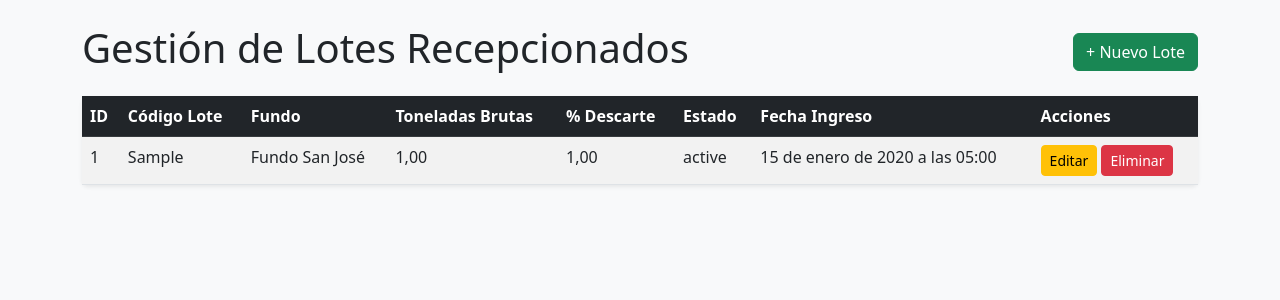
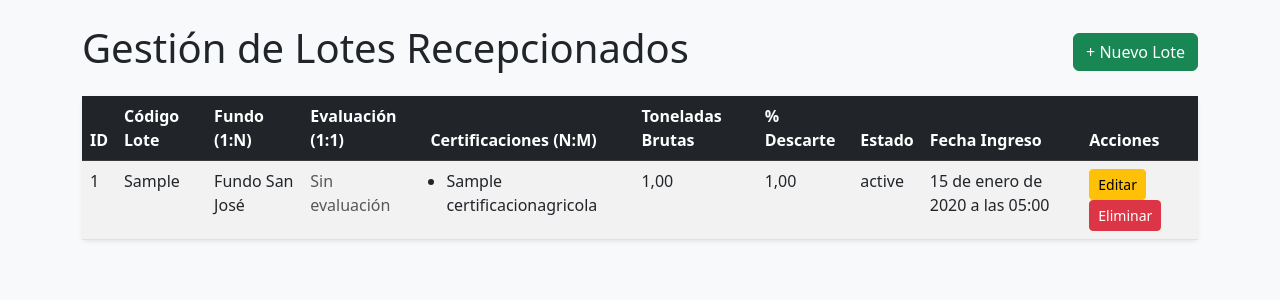
Before and after one commit to carlosjunco2025/AgroTrace-Lab05, a Django app: page /agrotrace/lotes/ in a window 1280 px wide. Shown: the part 56-356 px from the top of the page. Run offline with Django 5.2, Linux system fonts and the light colour scheme; data comes from the database, SQL or seed files in the repository; tables that the repository leaves empty hold one stand-in row (values such as "Sample post").

Commit message:
Proyecto AgroTrace completo con ORM y vistas

```diff
--- a/agrotrace/models.py
+++ b/agrotrace/models.py
@@ -31,12 +31,52 @@ class FundoProductor(models.Model):
         return self.nombre_fundo
 
 class LoteRecepcionado(models.Model):
-    fundo = models.ForeignKey(FundoProductor, on_delete=models.CASCADE, related_name='lotes')
+    # Relación 1:N (ForeignKey)
+    fundo = models.ForeignKey(
+        FundoProductor,
+        on_delete=models.CASCADE,
+        related_name='lotes'
+    )
     codigo_lote = models.CharField(max_length=50, unique=True)
     toneladas_brutas = models.DecimalField(max_digits=8, decimal_places=2)
     porcentaje_descarte = models.DecimalField(max_digits=5, decimal_places=2)
     estado_evaluacion = models.CharField(max_length=50)
     fecha_ingreso = models.DateTimeField(auto_now_add=True)
 
+    # Relación N:M mediante tabla intermedia 'through'
+    certificaciones = models.ManyToManyField(
+        CertificacionAgricola,
+        through='CertificacionLote',
+        related_name='lotes'
+    )
+
     def __str__(self):
         return f"{self.codigo_lote} - {self.fundo.nombre_fundo}"
+
+# Relación 1:1 (OneToOneField)
+class EvaluacionCalidadLote(models.Model):
+    lote = models.OneToOneField(
+        LoteRecepcionado,
+        on_delete=models.CASCADE,
+        related_name='evaluacion_calidad'
+    )
+    nivel_brix = models.DecimalField(max_digits=4, decimal_places=2)
+    firmeza_fruto = models.DecimalField(max_digits=4, decimal_places=2)
+    observaciones = models.TextField(blank=True, null=True)
+    fecha_evaluacion = models.DateField(auto_now_add=True)
+
+    def __str__(self):
+        return f"Evaluación {self.lote.codigo_lote}"
+
+# Tabla intermedia para la relación N:M
+class CertificacionLote(models.Model):
+    lote = models.ForeignKey(LoteRecepcionado, on_delete=models.CASCADE)
+    certificacion = models.ForeignKey(CertificacionAgricola, on_delete=models.CASCADE)
+    fecha_auditoria = models.DateField()
+    codigo_inspeccion = models.CharField(max_length=50)
+
+    class Meta:
+        unique_together = ('lote', 'certificacion')
+
+    def __str__(self):
+        return f"{self.lote.codigo_lote} - {self.certificacion.nombre_certificacion}"
--- a/agrotrace/templates/agrotrace/lote_list.html
+++ b/agrotrace/templates/agrotrace/lote_list.html
@@ -11,7 +11,9 @@
         <tr>
             <th>ID</th>
             <th>Código Lote</th>
-            <th>Fundo</th>
+            <th>Fundo (1:N)</th>
+            <th>Evaluación (1:1)</th>
+            <th>Certificaciones (N:M)</th>
             <th>Toneladas Brutas</th>
             <th>% Descarte</th>
             <th>Estado</th>
@@ -24,7 +26,32 @@
         <tr>
             <td>{{ lote.id }}</td>
             <td>{{ lote.codigo_lote }}</td>
+
+            <!-- Acceso Directo (1:N) -->
             <td>{{ lote.fundo.nombre_fundo }}</td>
+
+            <!-- Acceso Directo Inverso (1:1 a EvaluacionCalidadLote) -->
+            <td>
+                {% if lote.evaluacioncalidadlote %}
+                    Brix: {{ lote.evaluacioncalidadlote.nivel_brix }}° | pH: {{ lote.evaluacioncalidadlote.ph }}
+                {% else %}
+                    <span class="text-muted">Sin evaluación</span>
+                {% endif %}
+            </td>
+
+            <!-- Recorrido N:M (Certificaciones vinculadas) -->
+            <td>
+                {% if lote.certificaciones.all %}
+                    <ul class="mb-0 ps-3">
+                    {% for cert in lote.certificaciones.all %}
+                        <li>{{ cert.nombre_certificacion }}</li>
+                    {% endfor %}
+                    </ul>
+                {% else %}
+                    <span class="text-muted">Sin certificaciones</span>
+                {% endif %}
+            </td>
+
             <td>{{ lote.toneladas_brutas }}</td>
             <td>{{ lote.porcentaje_descarte }}</td>
             <td>{{ lote.estado_evaluacion }}</td>
@@ -36,7 +63,7 @@
         </tr>
         {% empty %}
         <tr>
-            <td colspan="8" class="text-center py-4 text-muted">No hay lotes registrados</td>
+            <td colspan="10" class="text-center py-4 text-muted">No hay lotes registrados</td>
         </tr>
         {% endfor %}
     </tbody>
--- a/agrotrace/views.py
+++ b/agrotrace/views.py
@@ -37,7 +37,15 @@ def fundo_delete(request, pk):
 
 # Vistas de LoteRecepcionado
 def lote_list(request):
-    lotes = LoteRecepcionado.objects.all()
+    # Ejercicio 6: Optimización de consultas ORM
+    # select_related para relaciones 1:1 y 1:N (JOIN en SQL)
+    # prefetch_related para relaciones N:M (consulta separada + join en memoria)
+    lotes = LoteRecepcionado.objects.select_related(
+        'fundo',
+        'evaluacion_calidad'
+    ).prefetch_related(
+        'certificaciones'
+    )
     return render(request, 'agrotrace/lote_list.html', {'lotes': lotes})
 
 def lote_create(request):
```
Also changed, not shown: agrotrace/migrations/0003_rename_temporada_cosecha_variedadcultivo_tipo_and_more.py (added), agrotrace/migrations/0004_auto_20260912_0942.py (added), db.sqlite3.
